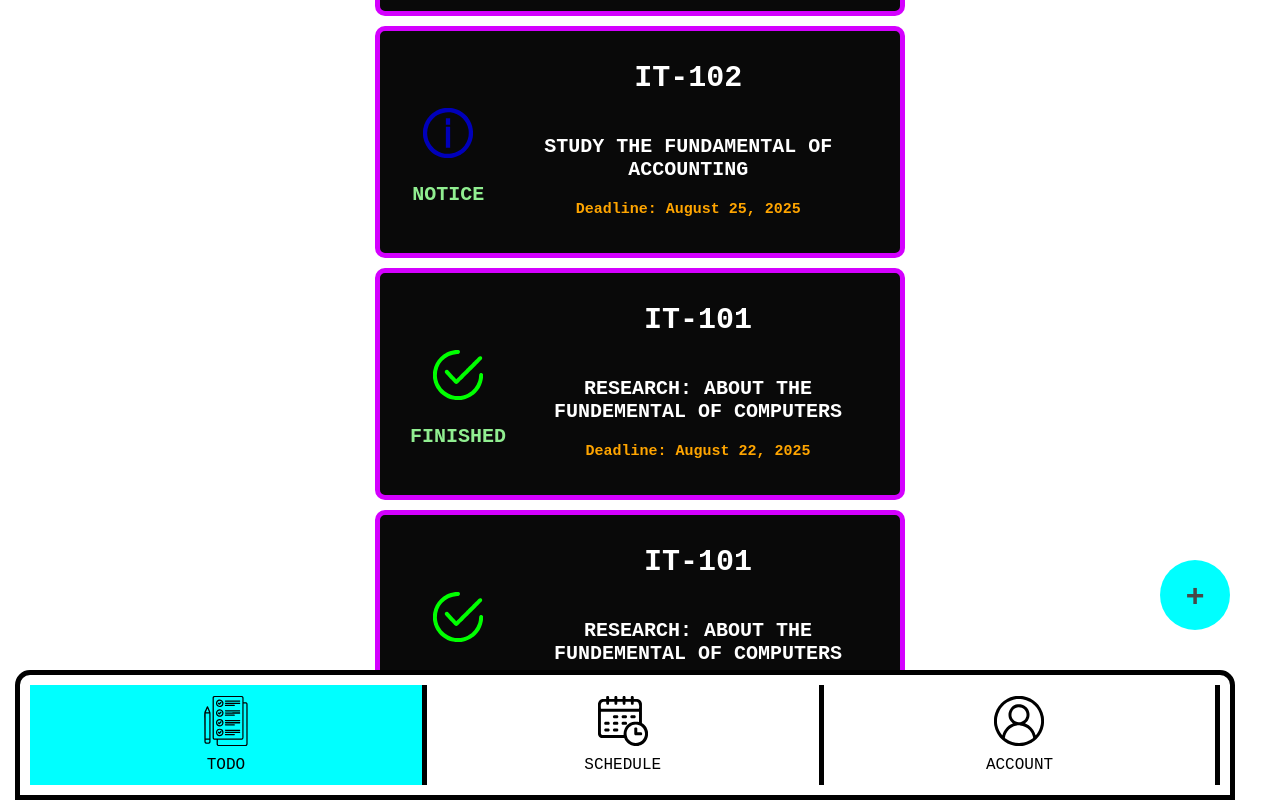
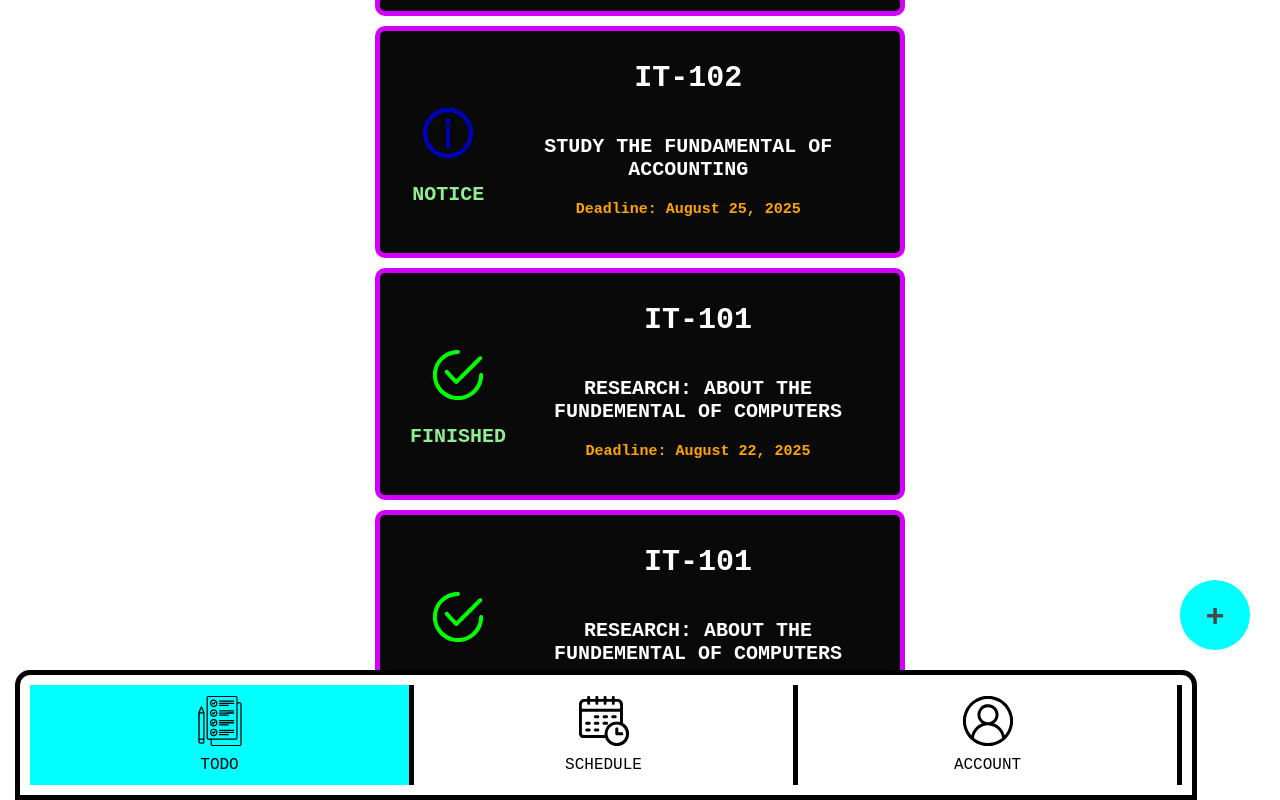
Before and after one commit to Suralta0925/Scheduler, a React (Vite) app: page / in a window 1280 px wide. Shown: the top 800 px of the page. Built offline with nearby package versions, Linux system fonts and the light colour scheme.

Commit message:
Fixed compatibility with other devicea

```diff
--- a/src/components/addAssignment.tsx
+++ b/src/components/addAssignment.tsx
@@ -17,7 +17,7 @@ function AddAssigment(props : React.HTMLAttributes<HTMLDivElement>){
                 <span className="sp">Deadline: </span>
                 <input type="date" name="deadline" className="fields" />
             </label>
-            <button id="submit">Done!</button>
+            <button id="submit">Confirm!</button>
             </div>
 
         </div>
--- a/src/index.css
+++ b/src/index.css
@@ -15,8 +15,8 @@ body{
 
 #FAB{
     position: fixed;
-    bottom: 170px;
-    right: 50px;
+    bottom: 150px;
+    right: 30px;
     z-index: 2;
 }
 
--- a/src/style/FAB.css
+++ b/src/style/FAB.css
@@ -1,10 +1,10 @@
 .FABbtn{
-    height: 70px;
-    width: 70px;
+    height: clamp(50px,10vw,70px);
+    width: clamp(50px,10vw,70px);
     border-radius: 50%;
     border: none;
     background-color: aqua;
-    font-size: 2em;
+    font-size: clamp(1em, 5vw,2em);
     color: rgb(72, 72, 72);
     font-weight: 900;
 }
--- a/src/style/addAssignment.css
+++ b/src/style/addAssignment.css
@@ -14,9 +14,10 @@
 
 }
 #tag{
+    position: relative;
     background-color: white;
-    width: clamp(300px, 40vw,500px);
-    height: clamp(400px, 40vw,500px);
+    width: clamp(200px, 40vw,500px);
+    height: clamp(300px, 40vw,500px);
     border: 4px black solid;
     padding: 0 50px;
 }
@@ -25,7 +26,7 @@
     align-items: center;
     margin-bottom: 20px;
     height: 30px;
-    font-size: 18px;
+    font-size: clamp(12px,2vw,18px);
 }
 .sp{
    display: flex;
@@ -38,18 +39,19 @@
 
 .fields{
     position: fixed;
-   left: 45%;
-   width: clamp(200px,20vw,500px);
-   font-size: 18px;
+   left: 47%;
+   width: clamp(100px,15vw,500px);
+   font-size: clamp(12px,2vw,18px);
 }
 
 #submit{
-    position: relative;
+    position: absolute;
     left: 35%;
-    bottom: -20%;
-    width: clamp(100px,10vw, 200px);
-    height: clamp(50px,5vw,60px);
+    bottom: 20px;
+    width: clamp(70px,10vw, 200px);
+    height: clamp(30px,5vw,60px);
     background-color: rgb(0, 255, 0);
     color: rgb(0, 0, 0);
     font-weight: 900;
+    font-size: clamp(10px,2vw,15px);
 }
--- a/src/style/navBar.css
+++ b/src/style/navBar.css
@@ -4,7 +4,7 @@
 
 
 #container{
-    width: 93vw;
+    width: clamp(90%,50vw,100vw);
     height: 100px;
     display: flex;
     position: fixed;
```
